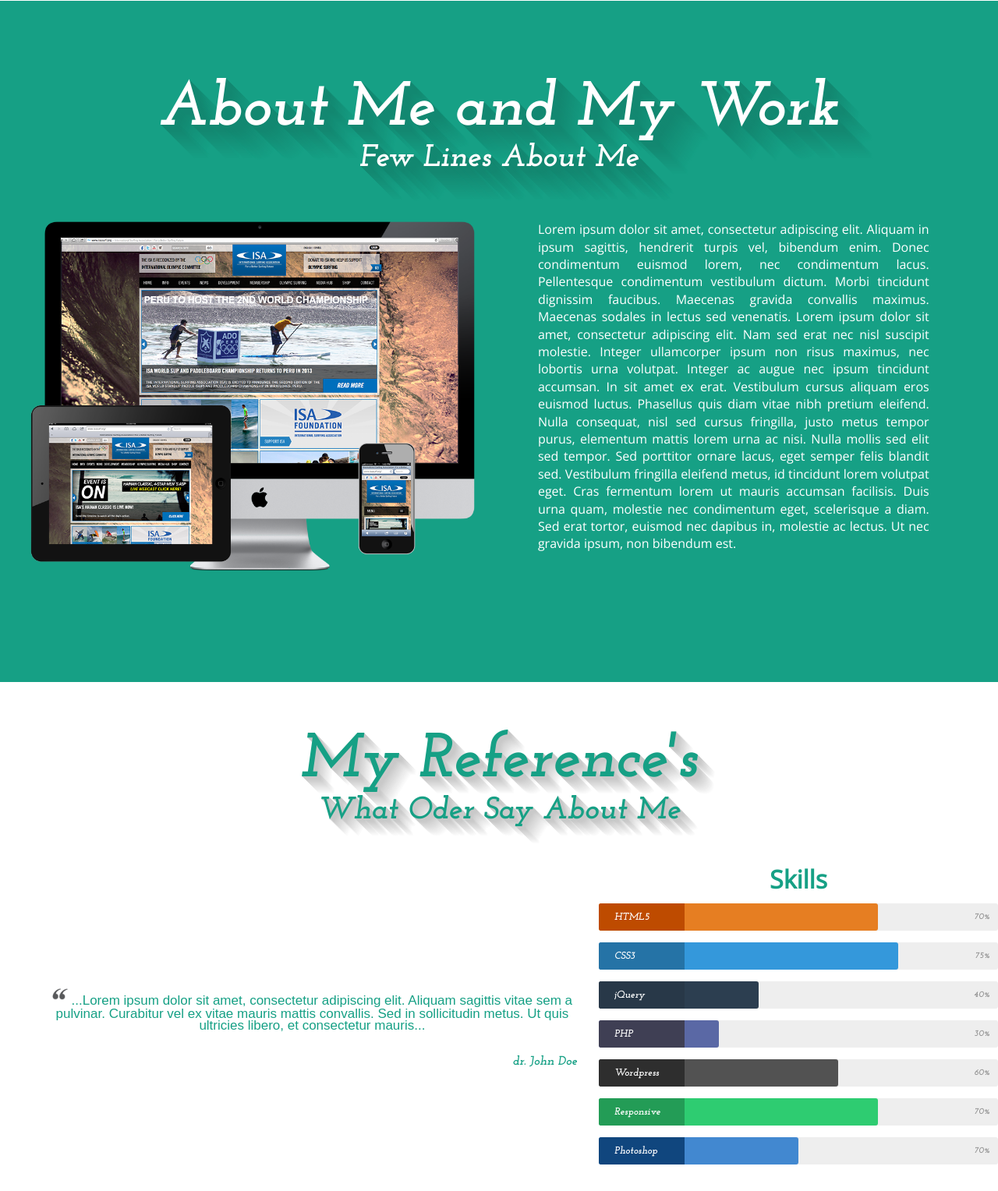
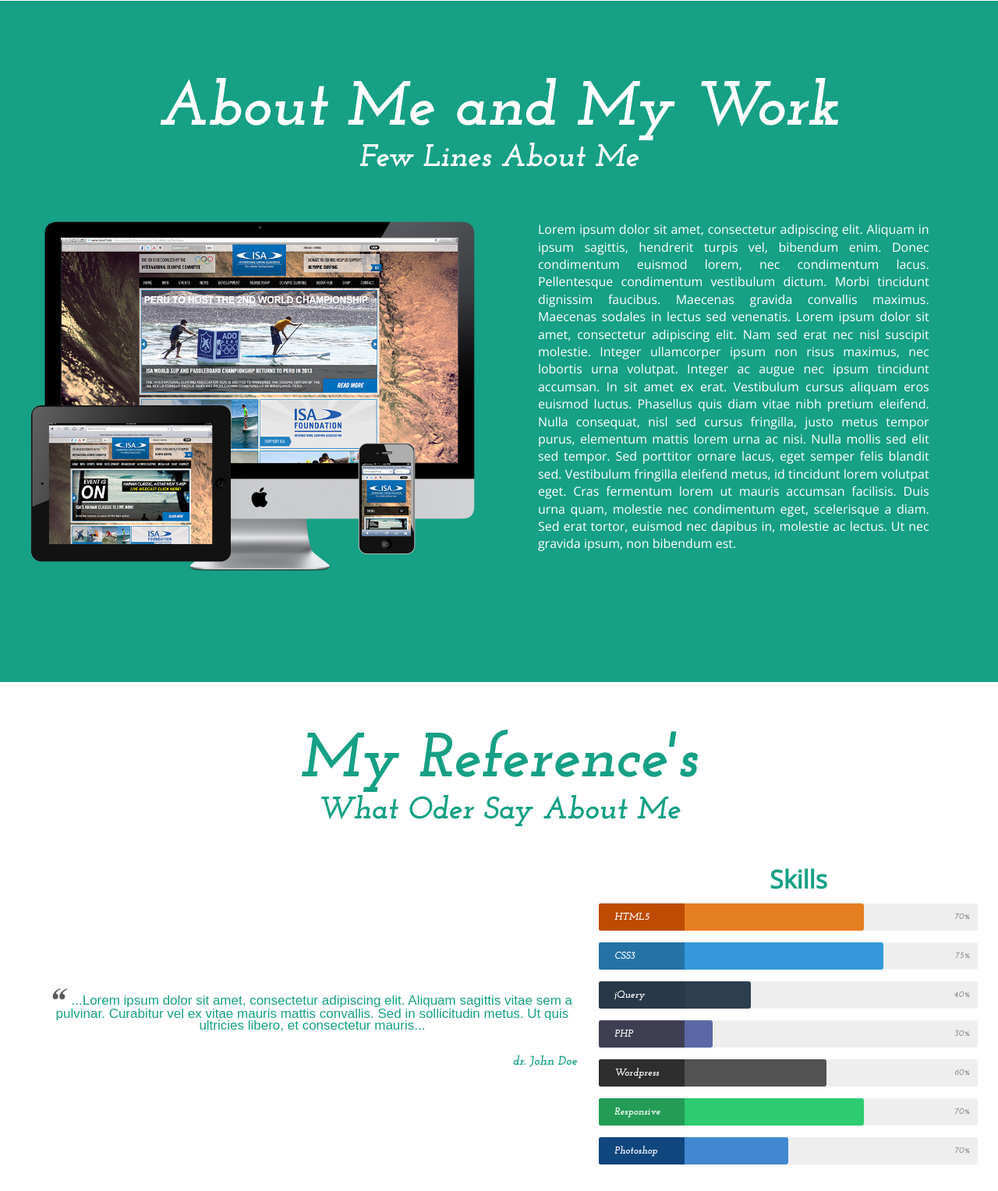
Before and after one commit to divinelight1/portfolio-aldin, a PHP site: page / in a window 1280 px wide. Shown: the part 1417-2945 px from the top of the page at 78% size. Run offline with PHP 8.4, Linux system fonts and the light colour scheme; some libraries are stand-ins or nearby versions.

Commit message:
new commit

```diff
--- a/css/main.css
+++ b/css/main.css
@@ -683,6 +683,9 @@ width:110px;
     color: #16A085;
     margin: 8px;
 }
+.skillbar.clearfix {
+    width: 95% !important;
+}
 /* ==========================================================================
    Helper classes
    ========================================================================== */
--- a/index.php
+++ b/index.php
@@ -9,8 +9,8 @@ require ('header.php');
     </section>
     <section id="projects" class="section2">
      <div  class="section-content2">
-        <h1 >Project's</h1>
-        <h4>Proudly present the project i work on</h4>
+        <h1 style="text-shadow:none;">Project's</h1>
+        <h4 style="text-shadow:none;">Proudly present the project i work on</h4>
         <div class="latest-project">
             <article class="projects project1">
                 <img src="http://lorempixel.com/350/200/sports/">
@@ -32,8 +32,8 @@ require ('header.php');
     </section>
     <section id="about-me" class="section1 about-me">
          <div class="section-content3">
-        <h1>About Me and My Work</h1>
-        <h4>Few Lines About Me</h4>
+        <h1 style="text-shadow:none;">About Me and My Work</h1>
+        <h4 style="text-shadow:none;">Few Lines About Me</h4>
         </div>
         <div class="first-half">
        <div class="img-holder">
@@ -48,8 +48,8 @@ In sit amet ex erat. Vestibulum cursus aliquam eros euismod luctus. Phasellus qu
     </section>
      <section id="reference" class="section2 section3">
      <div  class="section-content4">
-        <h1 >My Reference's</h1>
-        <h4>What Oder Say About Me</h4>
+        <h1 style="text-shadow:none;">My Reference's</h1>
+        <h4 style="text-shadow:none;">What Oder Say About Me</h4>
 
     </div>
    <div class="left-section">
```
